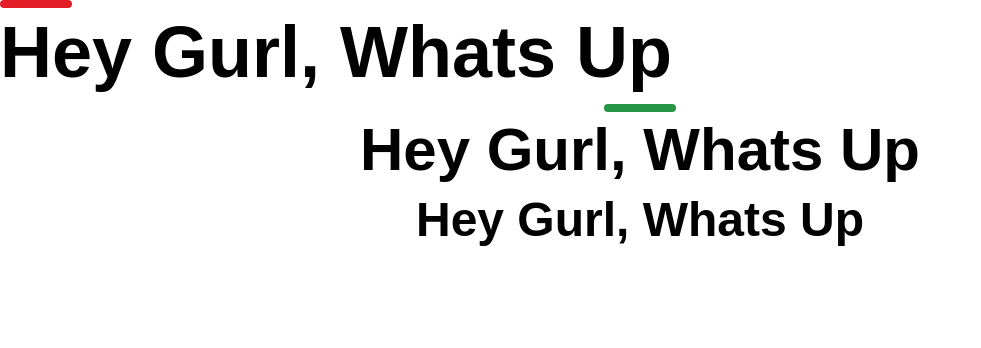
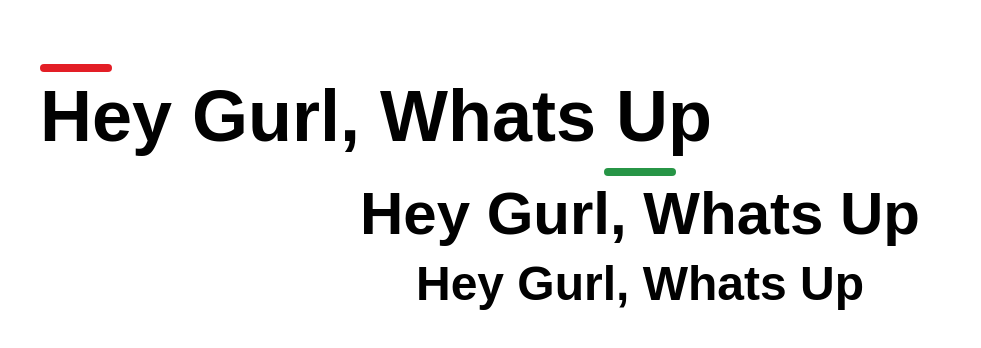
Before and after one commit to christoph-codes/vibesdiy, a Next.js app in the folder site/: page /components in a window 1280 px wide. Shown: the top 348 px of the page, without its empty margins (0-981 px from the left). Built offline with nearby package versions, Linux system fonts and the light colour scheme.

Commit message:
17: Add section and page template to components page

```diff
--- a/site/pages/components.tsx
+++ b/site/pages/components.tsx
@@ -1,8 +1,12 @@
+import Section from "../components/Section";
 import Title from "../components/Title";
+import PageTemplate from "../templates/Page";
 
 const Components = () => {
 	return (
 		<>
+			<PageTemplate>
+				<Section>
 					<Title header="h1" eyebrow="primary" textAlign="left">
 						Hey Gurl, Whats Up
 					</Title>
@@ -12,6 +16,8 @@ const Components = () => {
 					<Title header="h3" eyebrow="tertiary" textAlign="center">
 						Hey Gurl, Whats Up
 					</Title>
+				</Section>
+			</PageTemplate>
 		</>
 	);
 };
```
Lines whose indentation alone changed are shown as unchanged.
